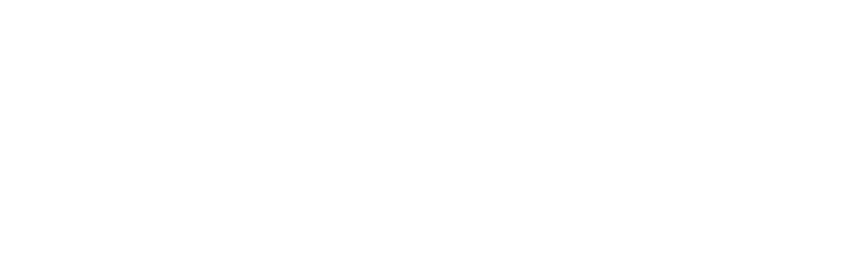
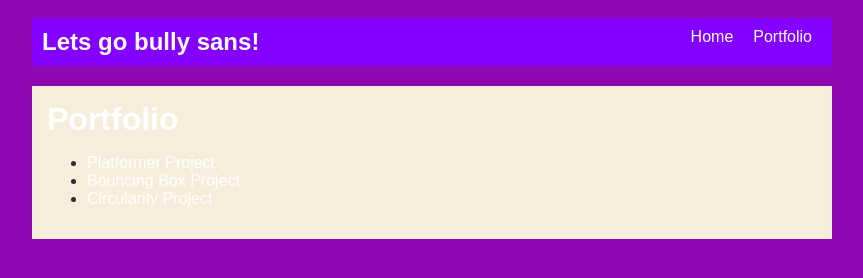
Before and after one commit to ThePurpleDummy1/ThePurpleDummy1.github.io, a plain HTML site: page portfolio.html in a window 1280 px wide. Shown: the whole page, without its empty margins (208-1071 px from the left). Drawn offline with Linux system fonts and the light colour scheme.

Commit message:
Portfolio Start

```diff
--- a/portfolio.html
+++ b/portfolio.html
@@ -0,0 +1,44 @@
+<!DOCTYPE html>
+<html>
+  <head>
+    <title>CHANGE ME</title>
+    <link rel="stylesheet" href="style.css" />
+  </head>
+
+  <body>
+    <!-- All content goes here -->
+    <div id="all-contents">
+      <nav>
+        <h1>Lets go bully sans!</h1>
+        <ul id="nav-ul">
+          <li class="nav-li">
+            <a href="index.html">Home</a>
+          </li>
+
+          <li class="nav-li">
+            <a href="portfolio.html">Portfolio</a>
+          </li>
+        </ul>
+      </nav>
+      <main>
+        <div class="content">
+          <h1>Portfolio</h1>
+          <ul id="Portfolio">
+<li>
+<a href="fsd-projects/platformer/">Platformer Project</a>
+</li>
+<li>
+<a href="fsd-projects/bouncing-box/">Bouncing Box Project</a>
+</li>
+<li>
+<a href="fsd-projects/circularity/">Circularity Project</a>
+</li>
+
+
+          </ul>
+        </div>
+      </main>
+      <div></div>
+    </div>
+  </body>
+</html>
```
Also changed, not shown: index.html (+1 -1 lines).
